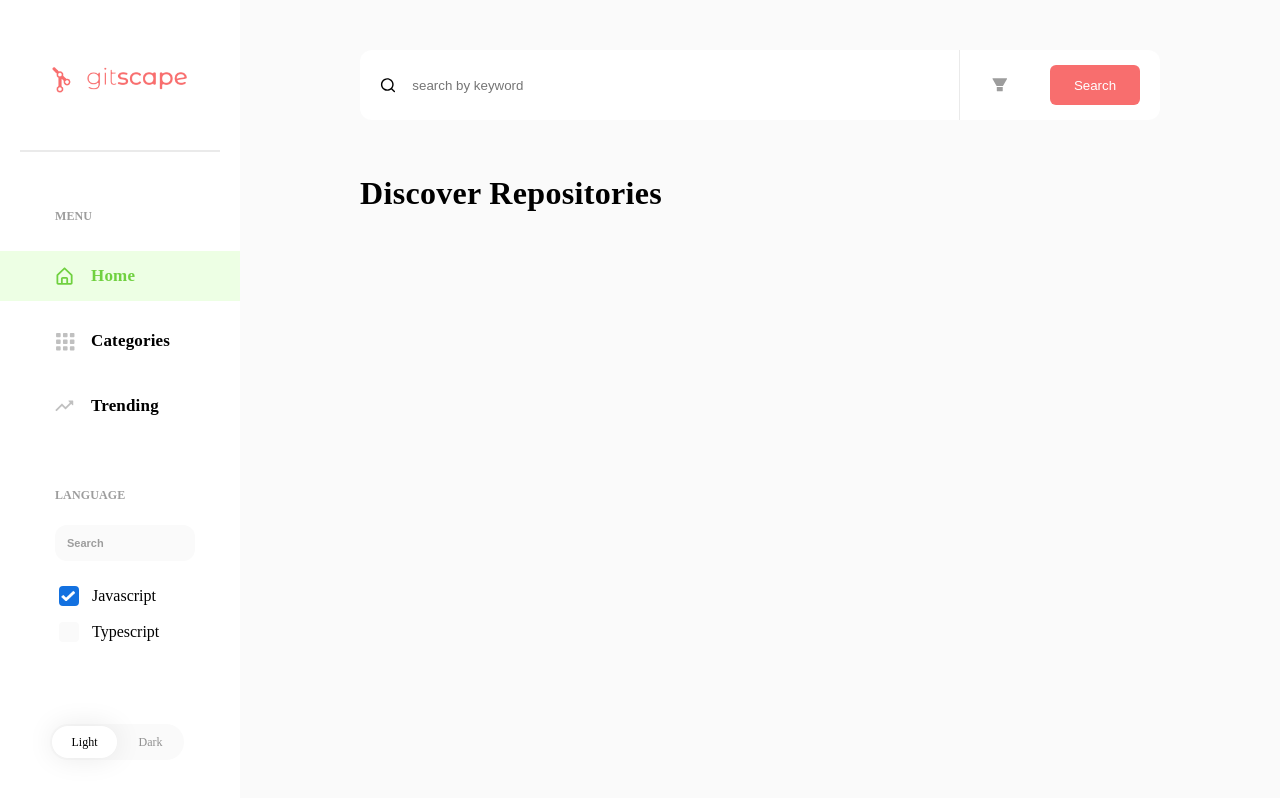
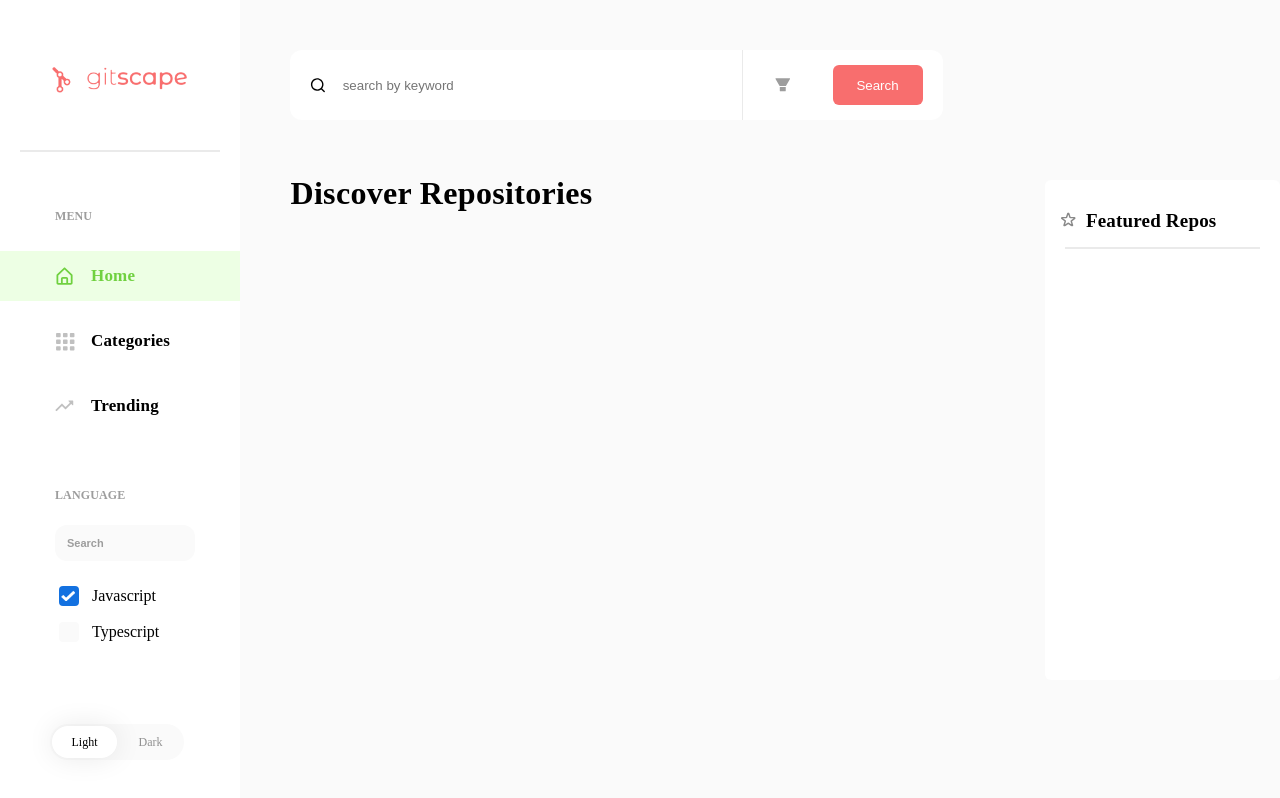
Before and after one commit to juliacodes/gitscape, a React (Create React App) app: page / in a window 1280 px wide. Built offline with nearby package versions, Linux system fonts and the light colour scheme.

Commit message:
Adding Right Container

```diff
--- a/src/App.js
+++ b/src/App.js
@@ -4,7 +4,12 @@ import CardList from './Components/CardList';
 import { ThemeProvider } from 'styled-components';
 import { lightTheme, darkTheme } from './Styling/theme';
 import { GlobalStyles } from './Styling/global';
-import { Layout, RightContainer } from './Styling/styles';
+import {
+    Container,
+    Layout,
+    MainContainer,
+    RightContainer
+} from './Styling/styles';
 import Nav from './Components/Nav';
 
 const App = () => {
@@ -28,10 +33,50 @@ const App = () => {
             <Layout>
                 <GlobalStyles />
                 <Nav onClick={toggleTheme} />
-                <RightContainer>
+                <MainContainer>
                     <Form onSubmit={addNewCard} />
                     <h1>Discover Repositories</h1>
                     <CardList cards={cards} />
+                </MainContainer>
+                <RightContainer>
+                    <Container
+                        style={{
+                            flexDirection: 'row',
+                            alignItems: 'baseline',
+                            margin: '30px 15px 0 15px'
+                        }}
+                    >
+                        <svg
+                            width='16'
+                            height='15'
+                            viewBox='0 0 16 15'
+                            fill='none'
+                            xmlns='http://www.w3.org/2000/svg'
+                            style={{ marginRight: 10 }}
+                        >
+                            <g clip-path='url(#clip0)'>
+                                <path
+                                    d='M7.85033 1.45696C7.98617 1.03887 8.57766 1.03887 8.71351 1.45696L9.96301 5.30254C10.0238 5.48952 10.198 5.61611 10.3946 5.61611H14.4381C14.8777 5.61611 15.0605 6.17865 14.7048 6.43704L11.4336 8.81374C11.2745 8.9293 11.208 9.13413 11.2687 9.32111L12.5182 13.1667C12.6541 13.5848 12.1755 13.9324 11.8199 13.6741L8.54865 11.2974C8.3896 11.1818 8.17423 11.1818 8.01518 11.2974L4.74393 13.674C4.38828 13.9324 3.90976 13.5848 4.04561 13.1667L5.29511 9.32111C5.35586 9.13413 5.28931 8.9293 5.13026 8.81374L1.85901 6.43704C1.50336 6.17865 1.68614 5.61611 2.12575 5.61611H6.16923C6.36583 5.61611 6.54007 5.48952 6.60082 5.30254L7.85033 1.45696Z'
+                                    stroke='#898989'
+                                    stroke-width='1.43663'
+                                />
+                            </g>
+                            <defs>
+                                <clipPath id='clip0'>
+                                    <rect
+                                        x='0.729095'
+                                        y='0.128662'
+                                        width='15.1056'
+                                        height='14.3663'
+                                        fill='white'
+                                    />
+                                </clipPath>
+                            </defs>
+                        </svg>
+
+                        <h4 style={{ fontSize: 19 }}>Featured Repos</h4>
+                    </Container>
+                    <hr />
                 </RightContainer>
             </Layout>
         </ThemeProvider>
--- a/src/Components/Nav/index.js
+++ b/src/Components/Nav/index.js
@@ -106,7 +106,7 @@ const Nav = props => {
                     </Checkbox>
                 </Menu>
                 <ToggleCont>
-                    <div class='can-toggle'>
+                    <div className='can-toggle'>
                         <input id='a' type='checkbox' onClick={toggleTheme} />
                         <label for='a'>
                             <div
--- a/src/Styling/styles.js
+++ b/src/Styling/styles.js
@@ -33,13 +33,21 @@ export const Container = styled.div`
     flex-direction: column;
 `;
 
-export const RightContainer = styled(Container)`
+export const MainContainer = styled(Container)`
     margin: 50px 30px 0 30px;
     width: calc(100% - 240px);
 
     @media (${QUERIES.large}) {
-        margin: 50px auto 0 auto;
+        margin: 50px 8vw 0 8vw;
         width: 65%;
         max-width: 800px;
     }
 `;
+
+export const RightContainer = styled(Container)`
+    background-color: ${({ theme }) => theme.overlay};
+    height: 500px;
+    width: 300px;
+    margin-top: 180px;
+    border-radius: 6px;
+`;
```
Also changed, not shown: src/Styling/index.js (+8 -1 lines), src/Images/star-alt.svg (added).
